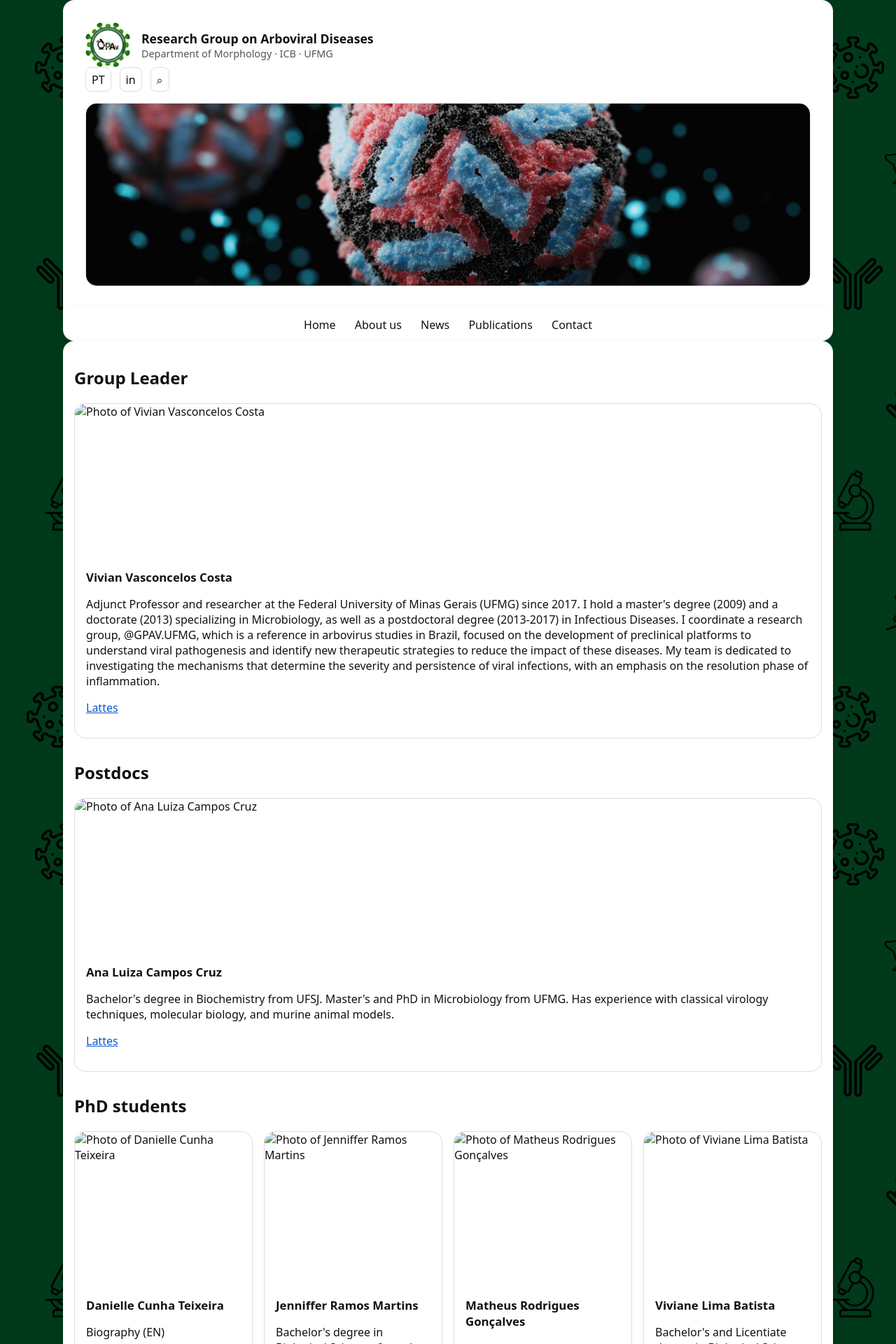
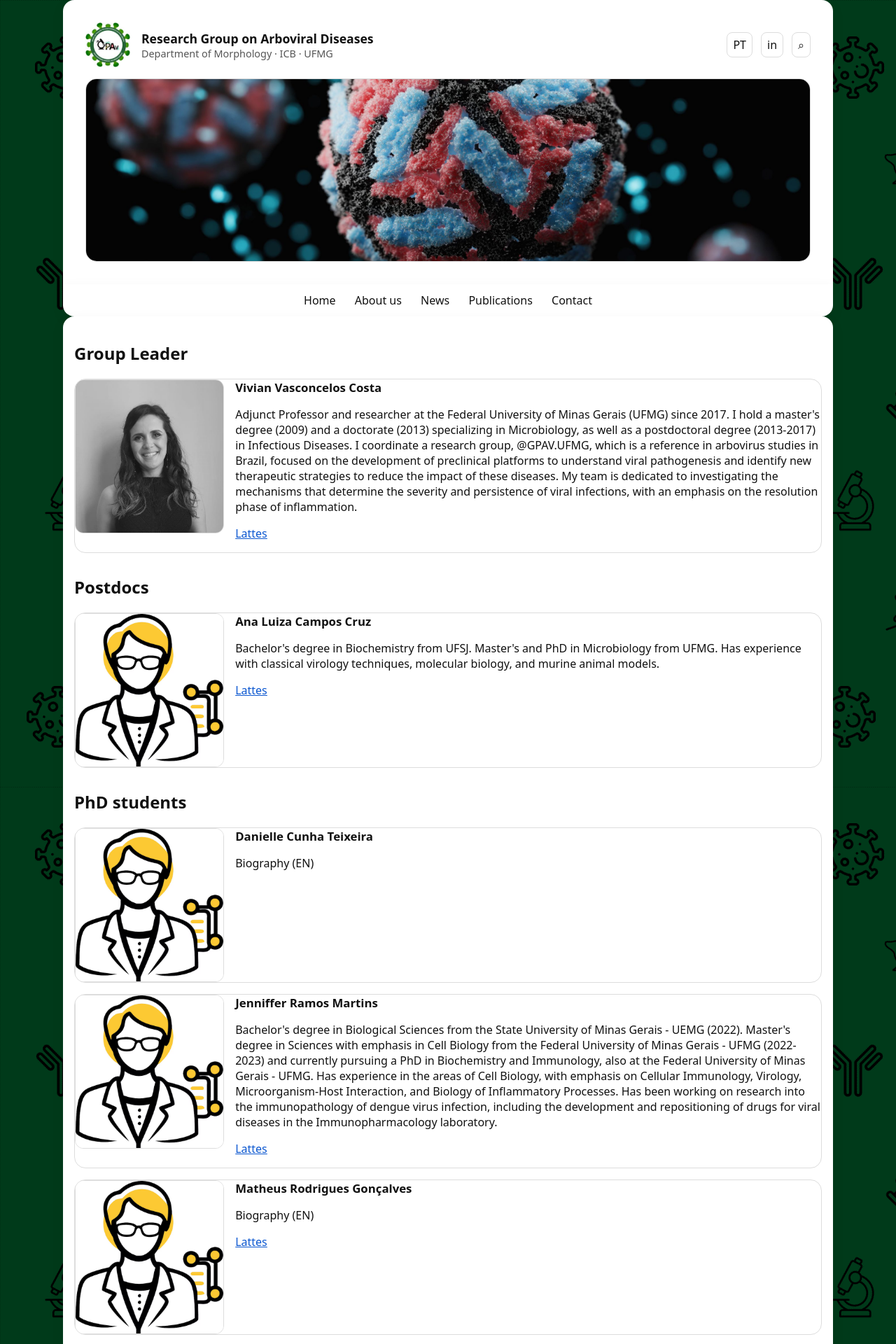
Before and after one commit to secchimribeiro/gpav_ufmg, a Jekyll site: the page built from en/team.md, in a window 1280 px wide. Shown: the top 1920 px of the page at 70% size. Built offline with Jekyll 4.4.1, drawn with Linux system fonts in a browser that asks for light colours.

```diff
--- a/_layouts/news_post.html
+++ b/_layouts/news_post.html
@@ -12,7 +12,11 @@ layout: default
       </p>
     {% endif %}
     {% if page.cover %}
-      {% assign cover = page.cover %}
+      {% assign cover = page.cover | strip %}
+      {% assign first = cover | slice: 0, 1 %}
+      {% if first != "/" %}
+        {% assign cover = "/" | append: cover %}
+      {% endif %}
       {% if cover contains site.baseurl %}
         {% assign cover = cover | replace_first: site.baseurl, "" %}
       {% endif %}
--- a/assets/css/styles.css
+++ b/assets/css/styles.css
@@ -342,3 +342,114 @@ main {
 
 #banner-frame { cursor: pointer; }
 #banner-frame.is-paused { outline: 2px dashed var(--line); outline-offset: -6px; }
+
+/* === TEAM: one card per row + image left (20%) === */
+.cards {
+  display: grid;
+  grid-template-columns: 1fr;  /* one card per row */
+  gap: 1rem;
+}
+
+.cards .card {
+  display: grid;
+  grid-template-columns: 20% 1fr;
+  gap: 1rem;
+  align-items: start;
+}
+
+/* Force the positions (prevents accidental swapping) */
+.cards .card-photo { grid-column: 1; grid-row: 1; }
+.cards .card-body  { grid-column: 2; grid-row: 1; }
+
+.cards .card-photo {
+  width: 100%;
+  aspect-ratio: 1 / 1;  /* square */
+  object-fit: cover;
+  border-radius: 0.75rem;
+  border: 1px solid var(--line);
+}
+
+/* If no photo, let text take full width */
+.cards .card:not(:has(.card-photo)) {
+  grid-template-columns: 1fr;
+}
+.cards .card:not(:has(.card-photo)) .card-body {
+  grid-column: 1;
+}
+
+/* Mobile: stack */
+@media (max-width: 650px) {
+  .cards .card {
+    grid-template-columns: 1fr;
+  }
+  .cards .card-photo,
+  .cards .card-body {
+    grid-column: 1;
+  }
+  .cards .card-photo {
+    max-width: 240px;
+  }
+}
+
+/* Team: one card per row; photo left (20%), text right */
+.cards { display: grid; grid-template-columns: 1fr; gap: 1rem; }
+.cards .card { display: grid; grid-template-columns: 20% 1fr; gap: 1rem; align-items: start; }
+.cards .card-photo { width: 100%; aspect-ratio: 1 / 1; object-fit: cover; border-radius: .75rem; border: 1px solid var(--line); }
+.cards .card-body { padding: 0; }
+
+@media (max-width: 650px) {
+  .cards .card { grid-template-columns: 1fr; }
+  .cards .card-photo { max-width: 240px; }
+}
+
+/* Header: brand left, utils right */
+.header-top{
+  display: flex;
+  align-items: center;
+  justify-content: space-between;
+  gap: 1rem;
+}
+
+/* Let the brand take remaining space if needed */
+.header-top .brand{
+  display: flex;
+  align-items: center;
+  gap: 1rem;
+  text-decoration: none;
+  color: inherit;
+  flex: 1;
+  min-width: 0;
+}
+
+/* Keep brand text from forcing wrapping weirdly */
+.brand-text{ min-width: 0; }
+.brand-title, .brand-subtitle{
+  white-space: nowrap;
+  overflow: hidden;
+  text-overflow: ellipsis;
+}
+
+/* Right-side utilities */
+.header-utils{
+  display: flex;
+  align-items: center;
+  gap: 0.75rem;
+  justify-content: flex-end;
+}
+
+/* Mobile: stack utils below brand */
+@media (max-width: 700px){
+  .header-top{
+    flex-direction: column;
+    align-items: center;
+    text-align: center;
+  }
+  .header-utils{
+    justify-content: center;
+    width: 100%;
+  }
+  .brand-title, .brand-subtitle{
+    white-space: normal;
+    text-overflow: clip;
+  }
+}
--- a/en/team.md
+++ b/en/team.md
@@ -24,7 +24,23 @@ lang_switch_label: PT
 {% for m in members %}
   <article class="card">
     {% if m.photo %}
-      <img class="card-photo" src="{{ site.baseurl }}{{ m.photo }}" alt="Photo of {{ m.name }}">
+      {% assign photo = m.photo | strip %}
+      {% assign first = photo | slice: 0, 1 %}
+      {% if first != "/" %}
+        {% assign photo = "/" | append: photo %}
+      {% endif %}
+      {% if photo contains site.baseurl %}
+        {% assign photo = photo | replace_first: site.baseurl, "" %}
+      {% endif %}
+      {% assign photo = m.photo | strip %}
+      {% assign first = photo | slice: 0, 1 %}
+      {% if first != "/" %}
+        {% assign photo = "/" | append: photo %}
+      {% endif %}
+      {% if photo contains site.baseurl %}
+        {% assign photo = photo | replace_first: site.baseurl, "" %}
+      {% endif %}
+      <img class="card-photo" src="{{ site.baseurl }}{{ photo }}" alt="">
     {% endif %}
     <div class="card-body">
       <h3 class="card-title">{{ m.name }}</h3>
```
Also changed, not shown: en/news/index.md (added, +45 -0 lines), pt/news/index.md (added, +45 -0 lines), pt/team.md (+17 -1 lines).
